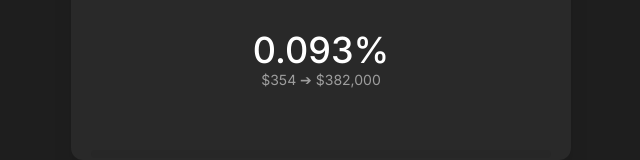
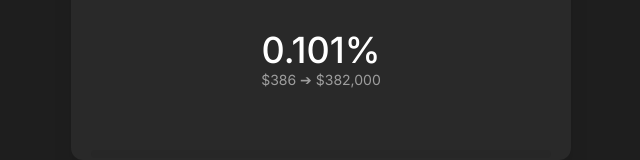
Before and after one commit to S-P-H-E/coupe, a Next.js app: page / in a window 1280 px wide. Shown: the part 428-588 px from the top of the page, without its empty margins (319-959 px from the left). Built offline with nearby package versions, Linux system fonts and the light colour scheme.

Commit message:
money update

```diff
--- a/app/page.tsx
+++ b/app/page.tsx
@@ -1,4 +1,4 @@
-"use client"
+
 
 import Download from '@/components/Download';
 import { Progress } from 'antd';
@@ -7,7 +7,7 @@ import Image from 'next/image';
 
 export default function Home() {
   const goal = 382000;
-  const current = 354;
+  const current = 386;
   const percentage = ((current / goal) * 100).toFixed(3); // Rounding to 3 decimal places
 
   const formattedGoal = goal.toLocaleString(); // Format the goal number with commas
```
